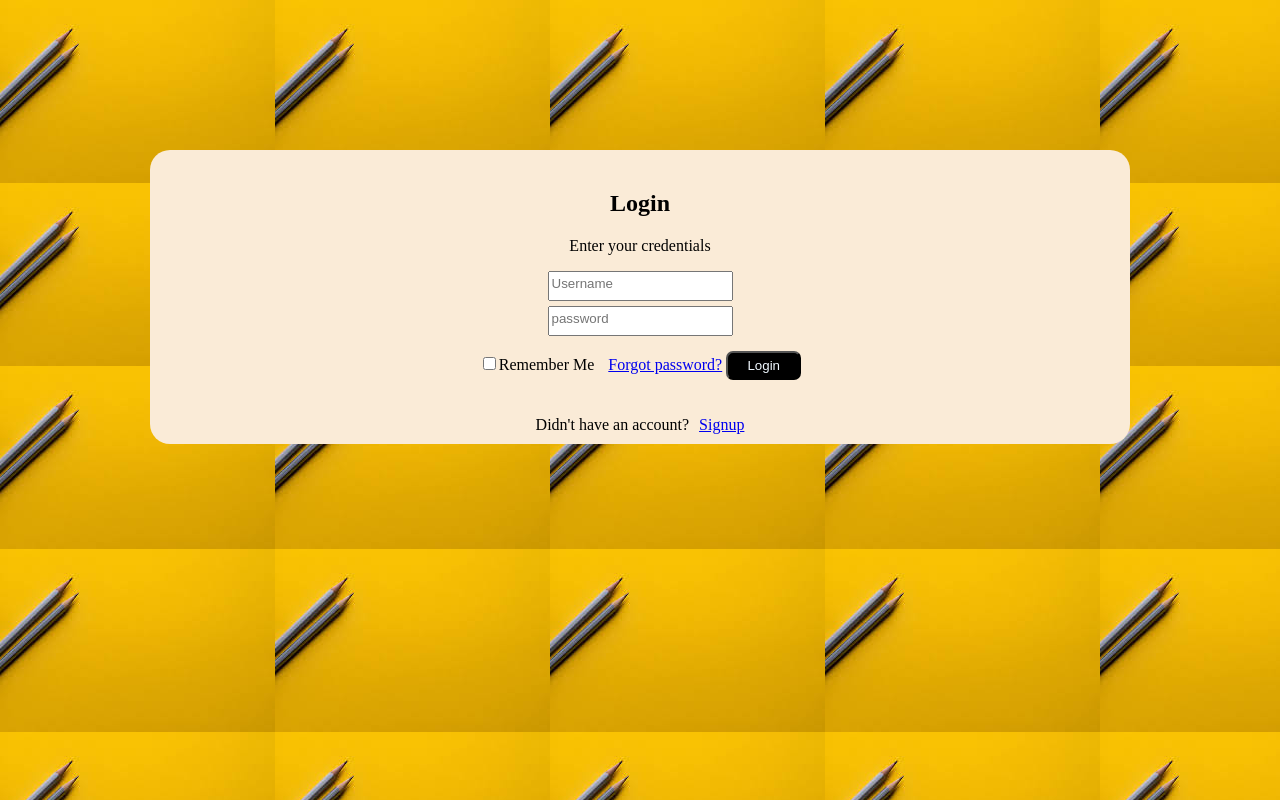
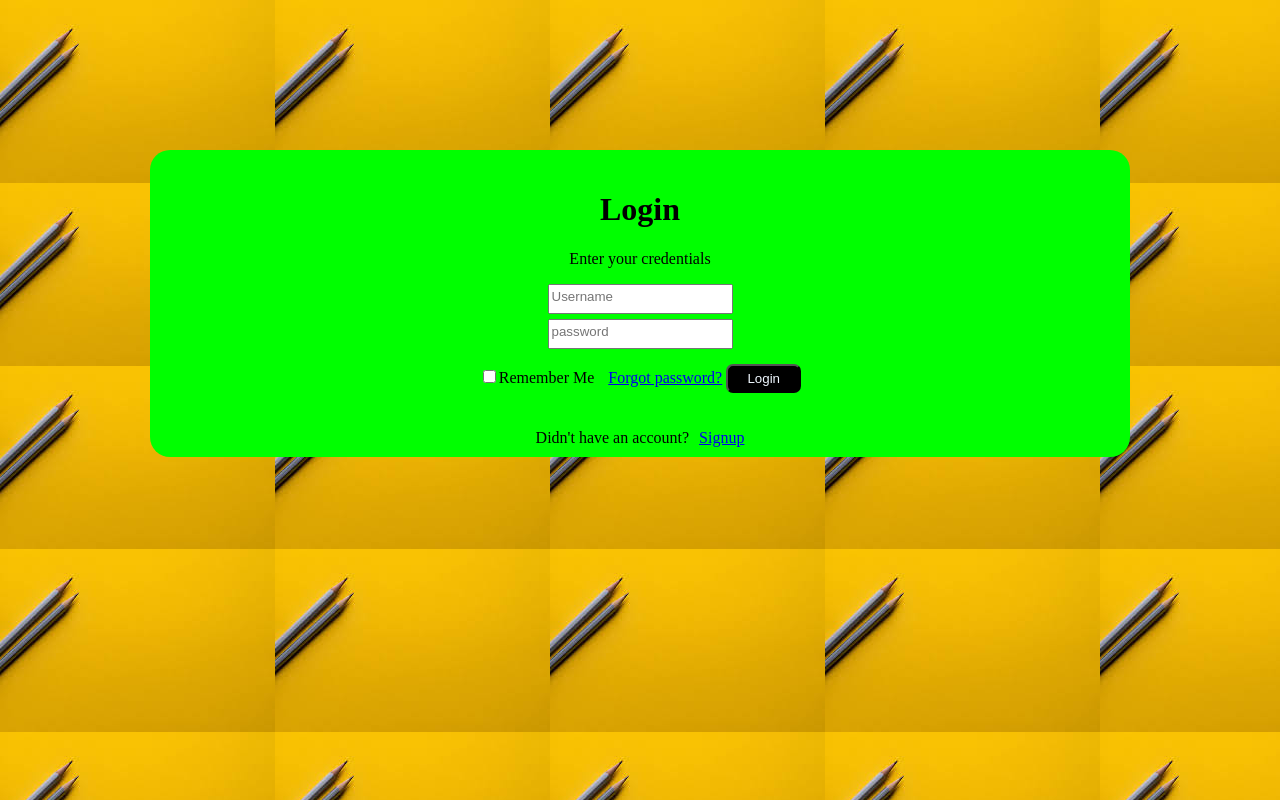
Before and after one commit to karthikkomire01/loginpage, a plain HTML site: page index.html in a window 1280 px wide. Drawn offline with Linux system fonts and the light colour scheme.

Commit message:
Update index.html

```diff
--- a/index.html
+++ b/index.html
@@ -15,7 +15,7 @@
                 margin: 150px ;
                 padding-top: 20px;
                 border-radius: 20px;
-                background-color:antiquewhite;
+                background-color: lime
 
 
             }
@@ -53,7 +53,7 @@
     </head>
     <body>
         <div align="center">
-            <h2>Login</h2>
+            <h1>Login</h1>
             <p>Enter your credentials</p>
             <form>
             <input class="username" type="text" placeholder="Username">
```
